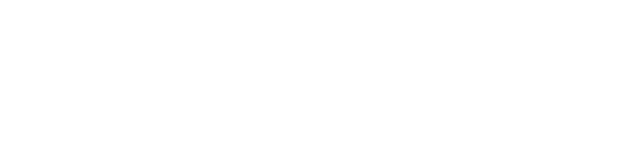
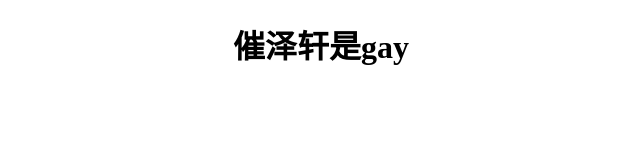
Before and after one commit to jx8a/2, a plain HTML site: page index.html in a window 1280 px wide. Shown: the whole page, without its empty margins (319-959 px from the left). Drawn offline with Linux system fonts and the light colour scheme.

Commit message:
更新 index.html

```diff
--- a/index.html
+++ b/index.html
@@ -13,7 +13,7 @@ h1{
 </style>
 </head>
 <body>
-<h1></h1>
+<h1>催泽轩是gay</h1>
 <h1></h1>
 <h1></h1>
 <h1></h1>
```
